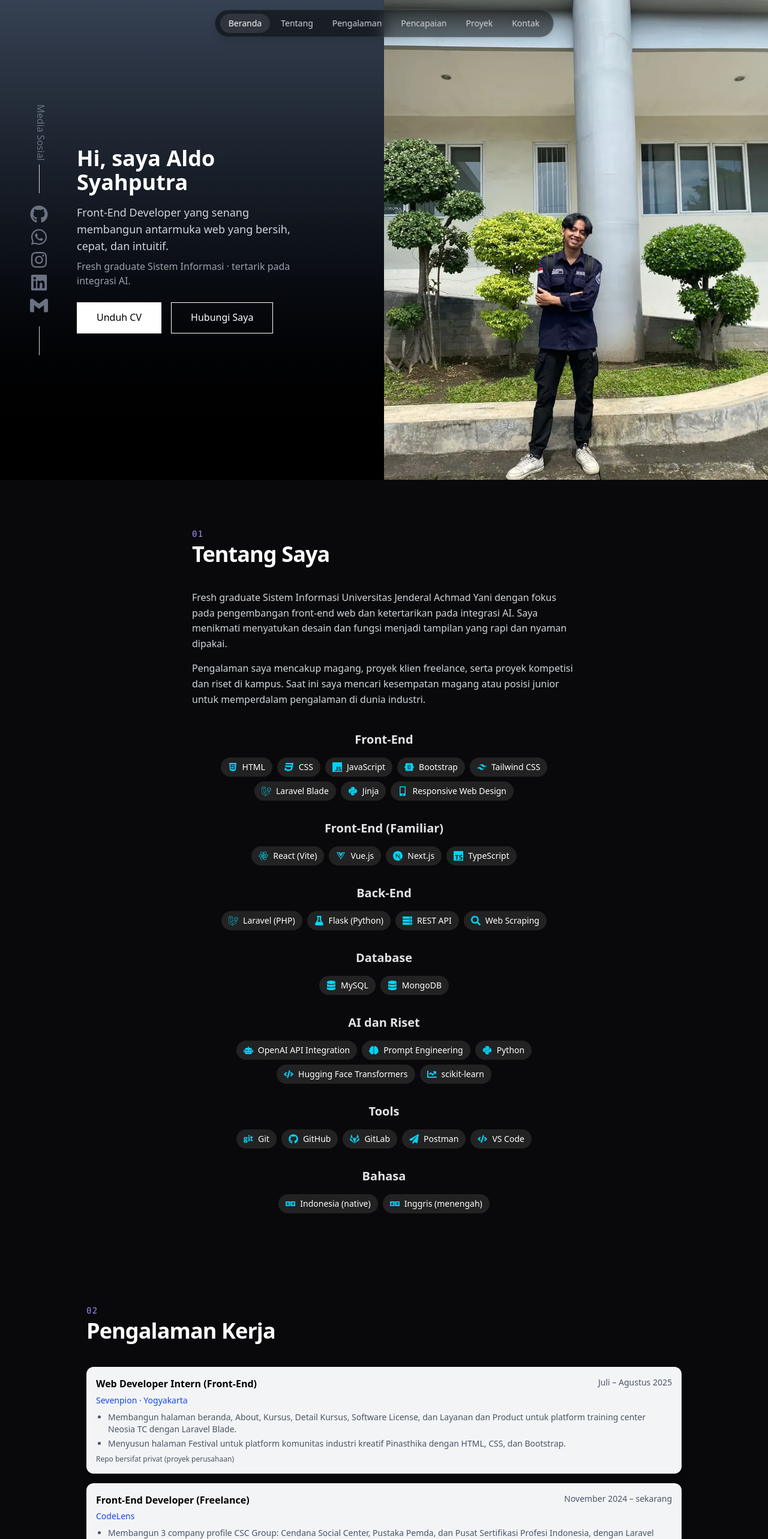
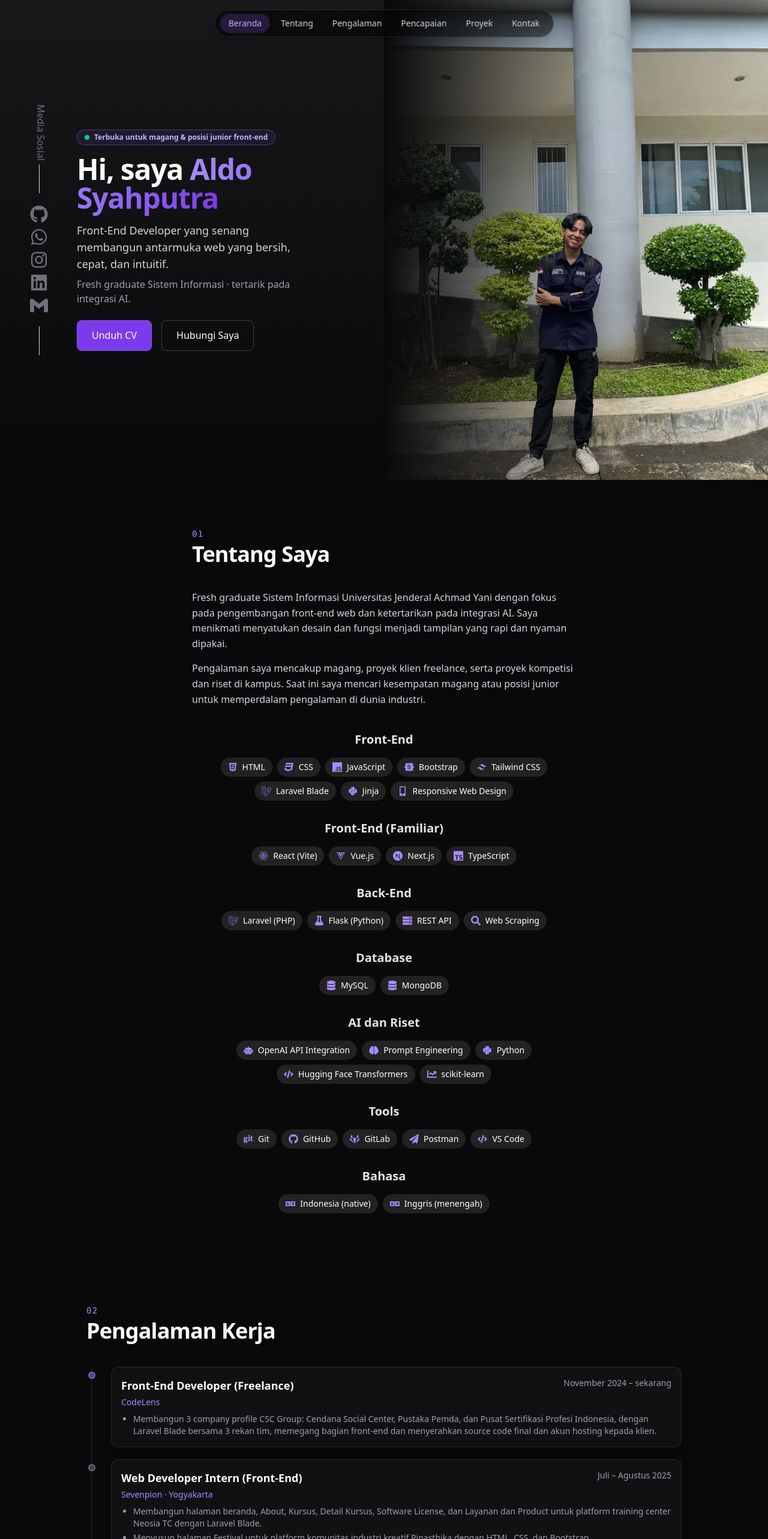
Before and after one commit to Aldosyhptra/my-portofolio, a React (Vite) app: page / in a window 1280 px wide. Shown: the top 2566 px of the page at 60% size. Built offline with nearby package versions, Linux system fonts and the light colour scheme.

Commit message:
restyle kartu proyek hero dan timeline

```diff
--- a/src/components/about.jsx
+++ b/src/components/about.jsx
@@ -80,7 +80,7 @@ export default function About() {
                 const Icon = iconMap[item] || FaCode;
                 return (
                   <div key={item} className="flex items-center gap-2 bg-white/10 hover:bg-white/20 rounded-full px-3 py-1.5 transition-all">
-                    <Icon aria-hidden="true" className="w-4 h-4 text-cyan-400 shrink-0" />
+                    <Icon aria-hidden="true" className="w-4 h-4 text-accent-400 shrink-0" />
                     <span className="text-sm text-white">{item}</span>
                   </div>
                 );
--- a/src/components/contacts.jsx
+++ b/src/components/contacts.jsx
@@ -49,7 +49,7 @@ export default function Contact() {
   return (
     <section
       id="contact"
-      className="bg-gradient-to-b to-gray-700 px-10 md:px-0 my-10 md:mb-0 text-start flex flex-col md:flex-row items-center justify-center w-full h-full mx-auto overflow-hidden"
+      className="bg-gradient-to-b to-zinc-900 px-10 md:px-0 my-10 md:mb-0 text-start flex flex-col md:flex-row items-center justify-center w-full h-full mx-auto overflow-hidden"
     >
       <div className="p-8 max-w-xl mx-auto">
         <SectionHeader num="05" title="Hubungi Saya" />
@@ -63,19 +63,19 @@ export default function Contact() {
             placeholder="Email kamu"
             aria-label="Email kamu"
             required
-            className="w-full p-2 border border-gray-300 rounded"
+            className="w-full px-3 py-2 rounded-lg border border-white/20 bg-zinc-900 text-white placeholder-zinc-500 focus:outline-none focus:ring-2 focus:ring-accent-500/60 focus:border-accent-400"
           />
           <textarea
             name="message"
             placeholder="Pesanmu"
             aria-label="Pesanmu"
             required
-            className="w-full p-2 border border-gray-300 rounded"
+            className="w-full px-3 py-2 rounded-lg border border-white/20 bg-zinc-900 text-white placeholder-zinc-500 focus:outline-none focus:ring-2 focus:ring-accent-500/60 focus:border-accent-400"
           ></textarea>
           <button
             type="submit"
             disabled={sending}
-            className="bg-blue-700 text-white px-4 py-2 rounded hover:bg-blue-800 disabled:opacity-60 disabled:cursor-not-allowed"
+            className="bg-accent-600 text-white px-5 py-2 rounded-lg font-semibold hover:bg-accent-500 disabled:opacity-60 disabled:cursor-not-allowed focus-visible:outline-none focus-visible:ring-2 focus-visible:ring-accent-400"
           >
             {sending ? "Mengirim\u2026" : "Kirim"}
           </button>
@@ -148,19 +148,19 @@ export default function Contact() {
             <div className="h-px w-12 hidden md:block md:w-px md:h-12 bg-gray-300"></div>
             <div className="flex flex-row md:flex-col items-center gap-2 my-5">
               <a href={`https://github.com/${profile.github}`} target="_blank" rel="noopener noreferrer" aria-label="GitHub">
-                <FaGithub aria-hidden="true" className="text-3xl text-gray-500 hover:text-white transition-all" />
+                <FaGithub aria-hidden="true" className="text-3xl text-zinc-500 hover:text-accent-300 transition-all" />
               </a>
               <a href={`https://wa.me/${profile.phone}`} target="_blank" rel="noopener noreferrer" aria-label="WhatsApp">
-                <FaWhatsapp aria-hidden="true" className="text-3xl text-gray-500 hover:text-white transition-all" />
+                <FaWhatsapp aria-hidden="true" className="text-3xl text-zinc-500 hover:text-accent-300 transition-all" />
               </a>
               <a href={`https://www.instagram.com/${profile.instagram}`} target="_blank" rel="noopener noreferrer" aria-label="Instagram">
-                <FaInstagram aria-hidden="true" className="text-3xl text-gray-500 hover:text-white transition-all" />
+                <FaInstagram aria-hidden="true" className="text-3xl text-zinc-500 hover:text-accent-300 transition-all" />
               </a>
               <a href={profile.linkedin} target="_blank" rel="noopener noreferrer" aria-label="LinkedIn">
-                <FaLinkedin aria-hidden="true" className="text-3xl text-gray-500 hover:text-white transition-all" />
+                <FaLinkedin aria-hidden="true" className="text-3xl text-zinc-500 hover:text-accent-300 transition-all" />
               </a>
               <a href={`https://mail.google.com/mail/?view=cm&to=${profile.email}`} target="_blank" rel="noopener noreferrer" aria-label="Email">
-                <SiGmail aria-hidden="true" className="text-3xl text-gray-500 hover:text-white transition-all" />
+                <SiGmail aria-hidden="true" className="text-3xl text-zinc-500 hover:text-accent-300 transition-all" />
               </a>
             </div>
             <div className="h-px w-12 hidden md:block md:w-px md:h-12 bg-gray-300"></div>
--- a/src/components/experience.jsx
+++ b/src/components/experience.jsx
@@ -2,38 +2,53 @@ import { motion } from "framer-motion";
 import SectionHeader from "./section-header.jsx";
 import { experiences } from "../data/experience.js";
 
-// Baris pengalaman — stagger fade-up saat masuk viewport (framer-motion, sesuai AGENTS §9).
+// Timeline vertikal (restyle arah A): garis + titik; titik berdenyut untuk posisi berjalan.
 export default function Experience() {
   return (
     <section id="pengalaman" className="py-10">
       <div className="max-w-5xl mx-auto px-4">
         <SectionHeader num="02" title="Pengalaman Kerja" />
-        <div className="space-y-4">
-          {experiences.map((exp, i) => (
+        <div className="relative ml-2 border-l border-white/10 pl-6 md:pl-8 space-y-5">
+          {experiences.map((exp, i) => {
+            const berjalan = exp.period.includes("sekarang");
+            return (
               <motion.div
                 key={exp.company + exp.period}
                 initial={{ opacity: 0, y: 20 }}
                 whileInView={{ opacity: 1, y: 0 }}
                 viewport={{ once: true, amount: 0.3 }}
                 transition={{ duration: 0.5, delay: i * 0.1 }}
-              className="bg-gray-100 rounded-xl p-4 shadow-lg"
+                className="relative"
               >
+                {/* Titik timeline, ditempatkan tepat di atas garis vertikal */}
+                <span
+                  aria-hidden="true"
+                  className={
+                    "absolute -left-[30px] md:-left-[38px] top-2 w-3 h-3 rounded-full border-2 " +
+                    (berjalan
+                      ? "bg-accent-500 border-accent-300 motion-safe:animate-pulse"
+                      : "bg-zinc-700 border-zinc-500")
+                  }
+                />
+                <div className="rounded-xl border border-white/10 bg-zinc-900/60 p-4 shadow-lg hover:border-accent-400/40 transition-colors">
                   <div className="flex flex-wrap justify-between gap-2 mb-1">
-                <h3 className="font-semibold text-black">{exp.role}</h3>
-                <span className="text-sm text-gray-600">{exp.period}</span>
+                    <h3 className="font-display text-lg font-semibold text-white">{exp.role}</h3>
+                    <span className="text-sm text-zinc-400">{exp.period}</span>
                   </div>
-              <p className="text-sm font-medium text-blue-700 mb-2">
+                  <p className="text-sm font-medium text-accent-400 mb-2">
                     {exp.company}
                     {exp.location ? ` · ${exp.location}` : ""}
                   </p>
-              <ul className="text-sm text-gray-600 list-disc pl-5 space-y-1">
+                  <ul className="text-sm text-zinc-400 list-disc pl-5 space-y-1">
                     {exp.items.map((t) => (
                       <li key={t}>{t}</li>
                     ))}
                   </ul>
-              {exp.note && <p className="text-xs text-gray-600 mt-2">{exp.note}</p>}
+                  {exp.note && <p className="text-xs text-zinc-500 mt-2">{exp.note}</p>}
+                </div>
               </motion.div>
-          ))}
+            );
+          })}
         </div>
       </div>
     </section>
--- a/src/components/home.jsx
+++ b/src/components/home.jsx
@@ -1,11 +1,12 @@
 import { motion } from 'framer-motion';
 import { profile } from '../data/profile.js';
 
+// Hero split (restyle arah A): badge open-to-work, nama gradasi aksen, foto dengan overlay gelap.
 export default function Home() {
   return (
     <section
       id="home"
-      className="relative bg-gradient-to-b from-gray-700 to-black px-10 md:px-0 pt-25 mb-10 md:mb-0 md:pt-0 text-start w-full h-full md:h-screen mx-auto overflow-hidden"
+      className="relative bg-gradient-to-b from-zinc-900 to-zinc-950 px-10 md:px-0 pt-25 mb-10 md:mb-0 md:pt-0 text-start w-full h-full md:h-screen mx-auto overflow-hidden"
     >
       {/* Kontainer Flex utama */}
       <div className="relative flex flex-col md:flex-row items-center justify-center w-full h-full z-10">
@@ -18,13 +19,20 @@ export default function Home() {
           transition={{ duration: 1, ease: 'easeOut' }}
         >
           <div className="mx-auto md:w-[30vw]">
-            <h1 className="text-xl text-center md:text-start md:text-4xl font-bold mb-4 text-white">
-              Hi, saya {profile.name}
+            <p className="inline-flex items-center gap-2 rounded-full border border-accent-400/30 bg-accent-500/10 px-3 py-1 text-xs font-semibold text-accent-300 mb-4">
+              <span className="relative flex h-2 w-2" aria-hidden="true">
+                <span className="motion-safe:animate-ping absolute inline-flex h-full w-full rounded-full bg-emerald-400 opacity-75" />
+                <span className="relative inline-flex rounded-full h-2 w-2 bg-emerald-400" />
+              </span>
+              Terbuka untuk magang &amp; posisi junior front-end
+            </p>
+            <h1 className="text-xl text-center md:text-start md:text-5xl font-display font-bold tracking-tight mb-4 text-white">
+              Hi, saya <span className="bg-gradient-to-r from-accent-400 to-accent-600 bg-clip-text text-transparent">{profile.name}</span>
             </h1>
-            <p className="text-base md:text-lg text-gray-300 max-w-2xl">
+            <p className="text-base md:text-lg text-zinc-300 max-w-2xl">
               {profile.role} yang senang membangun antarmuka web yang bersih, cepat, dan intuitif.
             </p>
-            <p className="text-sm md:text-base text-gray-400 mt-2 max-w-2xl">
+            <p className="text-sm md:text-base text-zinc-400 mt-2 max-w-2xl">
               Fresh graduate Sistem Informasi · tertarik pada integrasi AI.
             </p>
 
@@ -34,32 +42,44 @@ export default function Home() {
               animate={{ opacity: 1, y: 0 }}
               transition={{ delay: 0.5, duration: 0.8, ease: 'easeOut' }}
             >
-              <a href="/file/CV_Aldo_Syahputra.pdf" download>
-                <button className="bg-white border-white border text-black px-8 py-3 transform hover:scale-105 hover:text-white hover:border-black hover:bg-black transition-all duration-300">
-                  Unduh CV
-                </button>
+              {/* Tombol langsung di <a> — <button> di dalam <a> tidak valid HTML */}
+              <a
+                href="/file/CV_Aldo_Syahputra.pdf"
+                download
+                className="rounded-lg bg-accent-600 border border-accent-500 text-white px-5 md:px-6 py-3 font-semibold whitespace-nowrap hover:bg-accent-500 transition-colors duration-300 focus-visible:outline-none focus-visible:ring-2 focus-visible:ring-accent-400"
+              >
+                Unduh CV
               </a>
-              <a href="#contact">
-                <button className="bg-transparent border-white border text-white px-8 py-3 transform hover:scale-105 hover:text-black hover:bg-white transition-all duration-300">
-                  Hubungi Saya
-                </button>
+              <a
+                href="#contact"
+                className="rounded-lg border border-white/20 text-white px-5 md:px-6 py-3 font-semibold whitespace-nowrap hover:bg-white/10 hover:border-white/40 transition-colors duration-300 focus-visible:outline-none focus-visible:ring-2 focus-visible:ring-white/60"
+              >
+                Hubungi Saya
               </a>
             </motion.div>
           </div>
         </motion.div>
 
-        {/* Gambar Kanan */}
-        <motion.img
-          src="img/gambaraldo.webp"
-          alt="Potret Aldo Syahputra"
-          className="md:w-[50vw] w-50 h-50 md:h-screen object-center object-cover rounded-2xl md:rounded-none shadow order-0 md:order-1 select-none"
+        {/* Gambar Kanan — gradasi kiri menyatu ke panel teks (desktop) */}
+        <motion.div
+          className="relative md:w-[50vw] w-50 h-50 md:h-screen overflow-hidden rounded-2xl md:rounded-none shadow order-0 md:order-1 select-none"
           initial={{ opacity: 0, x: 100 }}
           animate={{ opacity: 1, x: 0 }}
           viewport={{ once: true, amount: 0.3 }}
           transition={{ duration: 1, ease: 'easeOut' }}
-          loading="eager"
-          fetchpriority="high"
-        />
+        >
+          <img
+            src="img/gambaraldo.webp"
+            alt="Potret Aldo Syahputra"
+            className="w-full h-full object-cover object-center"
+            loading="eager"
+            fetchpriority="high"
+          />
+          <div
+            className="hidden md:block absolute inset-0 bg-gradient-to-r from-zinc-950 via-zinc-950/20 to-transparent"
+            aria-hidden="true"
+          />
+        </motion.div>
       </div>
     </section>
   );
--- a/src/components/navbar.jsx
+++ b/src/components/navbar.jsx
@@ -52,8 +52,8 @@ const Navbar = () => {
             className={
               "rounded-full px-3.5 py-1.5 text-sm capitalize transition-all duration-200 focus-visible:outline-none focus-visible:ring-2 focus-visible:ring-white/60 " +
               (active === id
-                ? "bg-white/10 text-white"
-                : "text-gray-300 hover:bg-white/5 hover:text-white")
+                              ? "bg-accent-500/20 text-accent-300"
+                              : "text-gray-300 hover:bg-white/5 hover:text-white")
             }
           >
             {label}
@@ -75,7 +75,7 @@ const Navbar = () => {
                 aria-current={active === id ? "page" : undefined}
                 className={
                   "flex flex-col items-center gap-0.5 py-2.5 text-[10px] capitalize transition-colors duration-200 focus-visible:outline-none focus-visible:ring-2 focus-visible:ring-inset focus-visible:ring-white/60 " +
-                  (active === id ? "text-white" : "text-gray-400")
+                  (active === id ? "text-accent-300" : "text-gray-400")
                 }
               >
                 <Icon
--- a/src/data/experience.js
+++ b/src/data/experience.js
@@ -1,5 +1,14 @@
-// Pengalaman kerja — sesuai AGENTS.md bagian 6. Dirender di bagian Pengalaman (Fase 4).
+// Pengalaman kerja — sesuai AGENTS.md bagian 6. Posisi berjalan ditampilkan lebih dulu.
 export const experiences = [
+  {
+    role: "Front-End Developer (Freelance)",
+    company: "CodeLens",
+    location: null,
+    period: "November 2024 – sekarang",
+    items: [
+      "Membangun 3 company profile CSC Group: Cendana Social Center, Pustaka Pemda, dan Pusat Sertifikasi Profesi Indonesia, dengan Laravel Blade bersama 3 rekan tim, memegang bagian front-end dan menyerahkan source code final dan akun hosting kepada klien.",
+    ],
+  },
   {
     role: "Web Developer Intern (Front-End)",
     company: "Sevenpion",
@@ -11,13 +20,4 @@ export const experiences = [
     ],
     note: "Repo bersifat privat (proyek perusahaan)",
   },
-  {
-    role: "Front-End Developer (Freelance)",
-    company: "CodeLens",
-    location: null,
-    period: "November 2024 – sekarang",
-    items: [
-      "Membangun 3 company profile CSC Group: Cendana Social Center, Pustaka Pemda, dan Pusat Sertifikasi Profesi Indonesia, dengan Laravel Blade bersama 3 rekan tim, memegang bagian front-end dan menyerahkan source code final dan akun hosting kepada klien.",
-    ],
-  },
 ];
--- a/src/data/projects.js
+++ b/src/data/projects.js
@@ -1,5 +1,5 @@
 // Sumber kebenaran daftar Proyek Unggulan (PRD bagian 7). Tidak bergantung pada GitHub API.
-// status: "selesai" | "dikerjakan" | null (null = lencana tidak ditampilkan, jangan ditebak).
+// status: "selesai" | "dikerjakan" | null. Lencana hanya dirender untuk status selain "selesai" (semua kartu sama = informasi nol).
 // badges: string | { text, url } — url = tautan bukti (postingan resmi/dokumen), null sampai tersedia.
 // image: null → kartu menampilkan placeholder netral.
 export const projects = [
```
Also changed, not shown: src/components/achievements.jsx (+14 -12 lines), src/components/projects.jsx (+43 -32 lines). Lines whose indentation alone changed are shown as unchanged.
